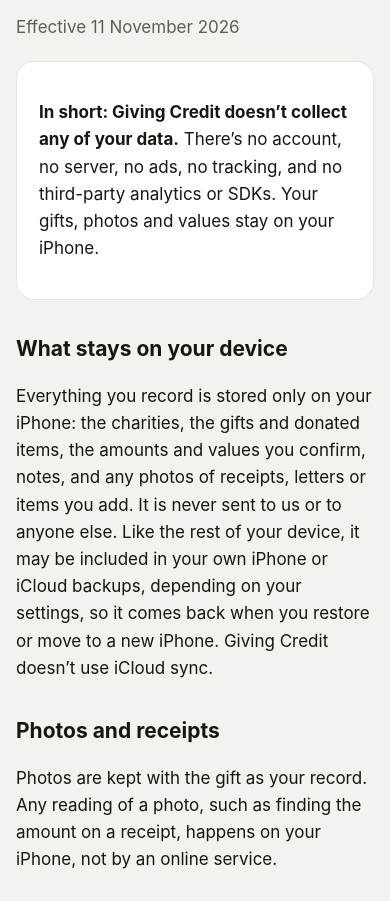
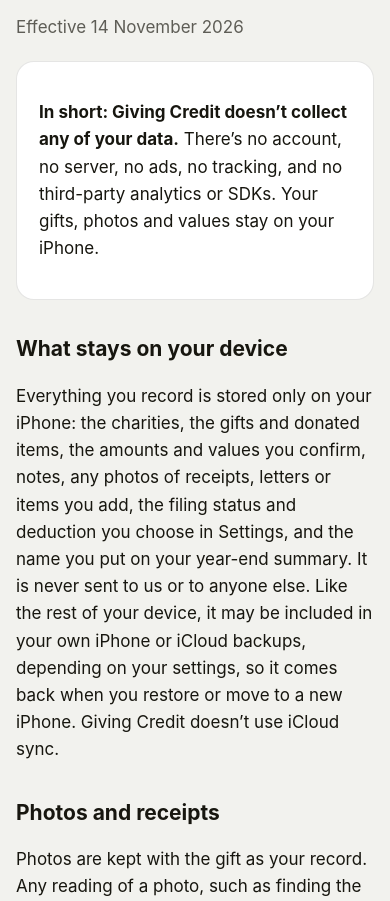
Before and after one commit to andrewham1lton/giving-credit, a plain HTML site: page privacy.html in a window 390 px wide. Shown: the part 199-1100 px from the top of the page. Drawn offline with Linux system fonts and the light colour scheme.

Commit message:
Privacy: Settings answers and the name on the year-end summary stay on the iPhone

```diff
--- a/privacy.html
+++ b/privacy.html
@@ -13,14 +13,14 @@
   <header><a href="./"><img src="icon.svg" alt="">Giving Credit</a></header>
   <nav><a href="support.html">Support</a><a href="privacy.html">Privacy</a></nav>
   <h1>Privacy policy</h1>
-  <p class="muted">Effective 11 November 2026</p>
+  <p class="muted">Effective 14 November 2026</p>
 
   <div class="card">
     <p><strong>In short: Giving Credit doesn’t collect any of your data.</strong> There’s no account, no server, no ads, no tracking, and no third-party analytics or SDKs. Your gifts, photos and values stay on your iPhone.</p>
   </div>
 
   <h2>What stays on your device</h2>
-  <p>Everything you record is stored only on your iPhone: the charities, the gifts and donated items, the amounts and values you confirm, notes, and any photos of receipts, letters or items you add. It is never sent to us or to anyone else. Like the rest of your device, it may be included in your own iPhone or iCloud backups, depending on your settings, so it comes back when you restore or move to a new iPhone. Giving Credit doesn’t use iCloud sync.</p>
+  <p>Everything you record is stored only on your iPhone: the charities, the gifts and donated items, the amounts and values you confirm, notes, any photos of receipts, letters or items you add, the filing status and deduction you choose in Settings, and the name you put on your year-end summary. It is never sent to us or to anyone else. Like the rest of your device, it may be included in your own iPhone or iCloud backups, depending on your settings, so it comes back when you restore or move to a new iPhone. Giving Credit doesn’t use iCloud sync.</p>
 
   <h2>Photos and receipts</h2>
   <p>Photos are kept with the gift as your record. Any reading of a photo, such as finding the amount on a receipt, happens on your iPhone, not by an online service.</p>
```
